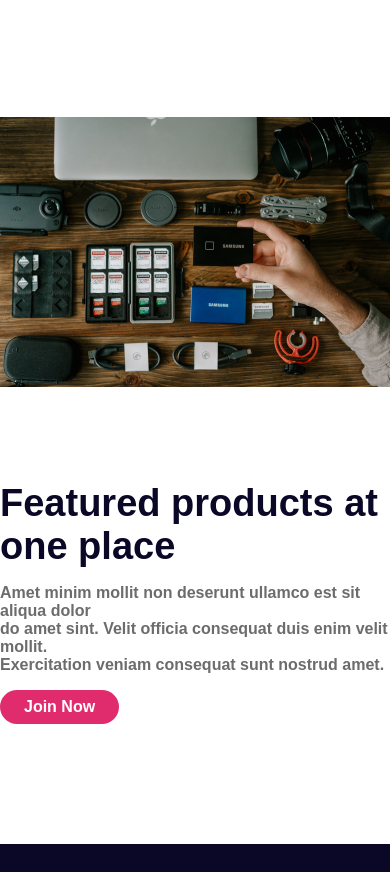
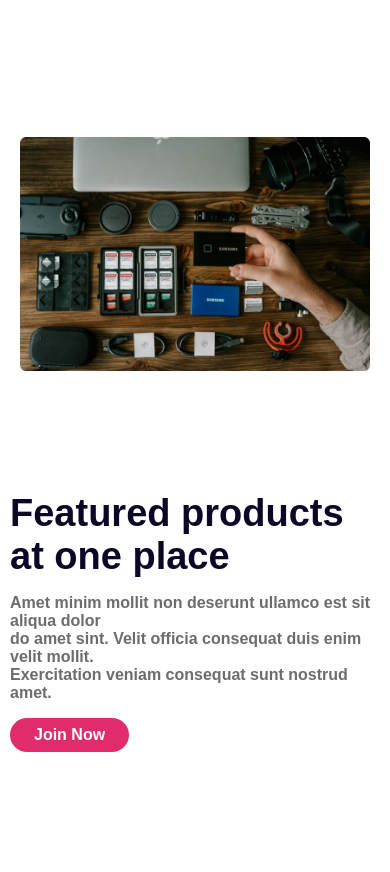
Before and after one commit to rahadsr30/Influencer-products, a plain HTML site: page index.html in a window 390 px wide. Shown: the part 6037-6909 px from the top of the page. Drawn offline with nearby package versions, Linux system fonts and the light colour scheme.

Commit message:
responsive

```diff
--- a/style.css
+++ b/style.css
@@ -201,8 +201,17 @@ footer {
     font-size: 17px;
   }
   .hero-info,
-  .navbar {
+  .navbar,
+  .last-section {
     padding: 10px;
+  }
+  .last-image {
+    padding: 10px;
+    width: 100%;
+    overflow: hidden;
+  }
+  .last-image img {
+    width: 100%;
   }
   .image img {
     width: 100%;
```
